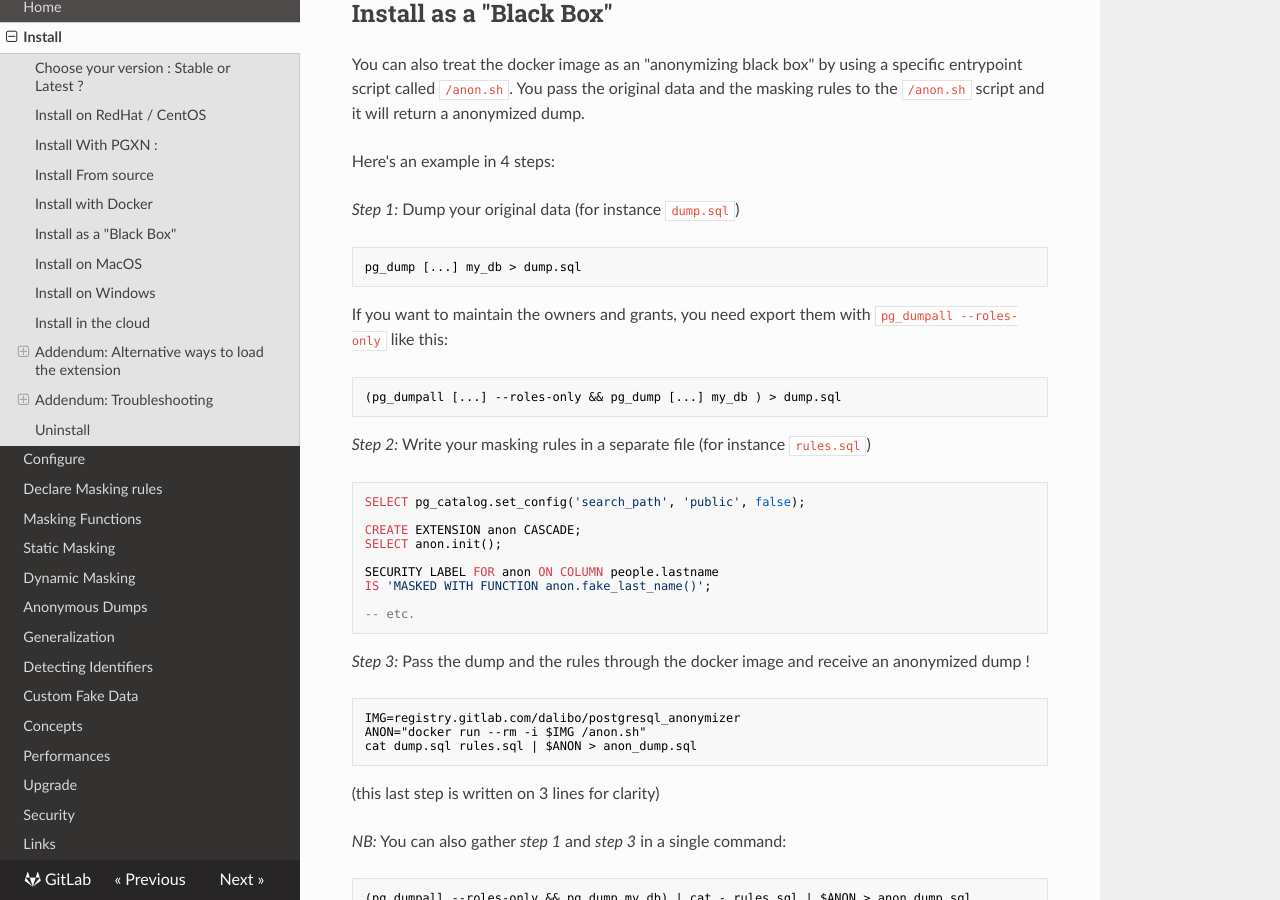
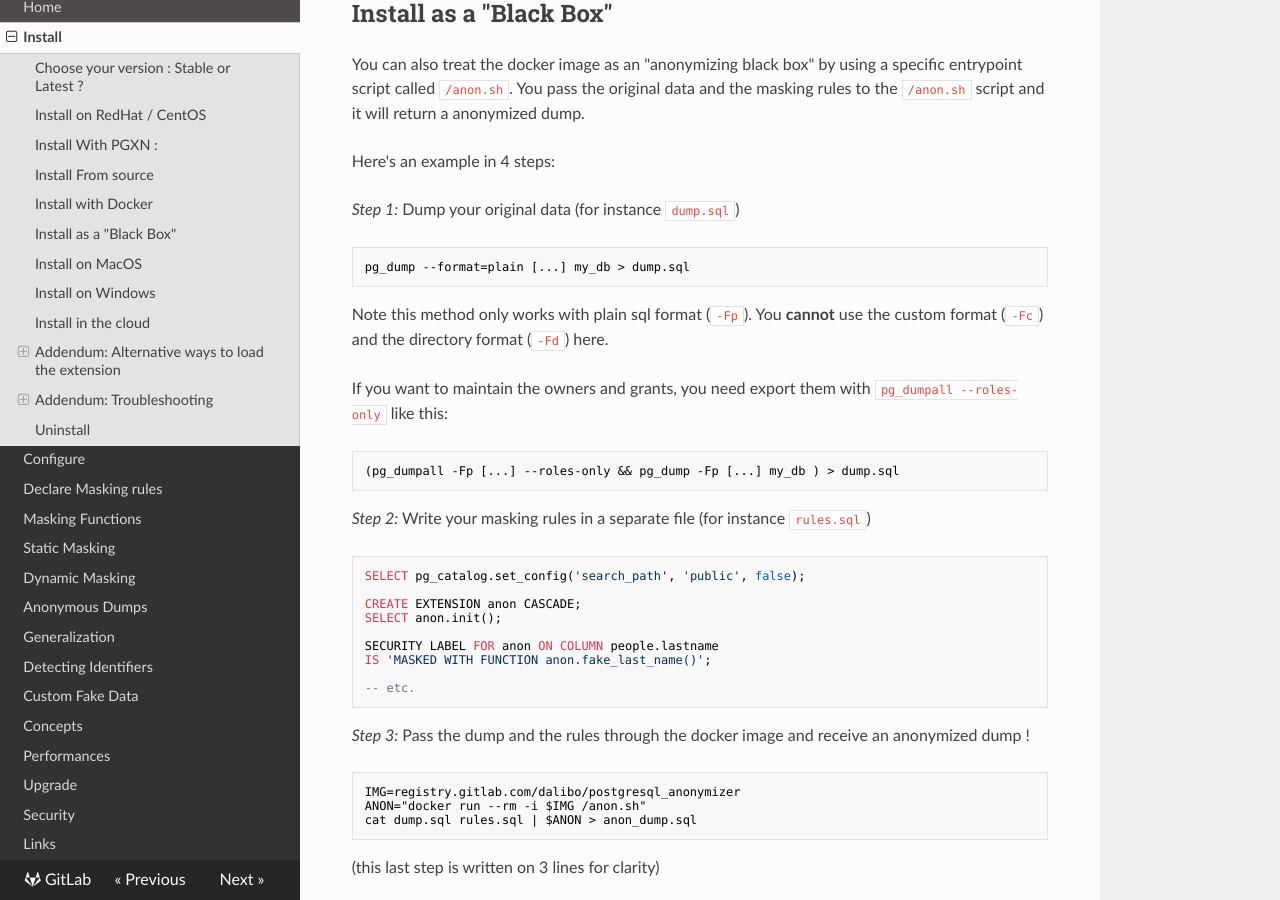
Before and after one commit to neondatabase/postgresql_anonymizer, an MkDocs documentation site: the page built from docs/INSTALL.md, in a window 1280 px wide and 900 px high, scrolled down 4525 px. Built offline with MkDocs 1.6.1, drawn with Linux system fonts in a browser that asks for light colours; nearby versions of some CDN libraries.

````diff
--- a/docs/INSTALL.md
+++ b/docs/INSTALL.md
@@ -275,16 +275,18 @@
 _Step 1:_  Dump your original data (for instance `dump.sql`)
 
 ```console
-pg_dump [...] my_db > dump.sql
+pg_dump --format=plain [...] my_db > dump.sql
 ```
+
+Note this method only works with plain sql format (`-Fp`). You **cannot**
+use the custom format (`-Fc`) and the directory format (`-Fd`) here.
 
 If you want to maintain the owners and grants, you need export them with
 `pg_dumpall --roles-only` like this:
 
 ```console
-(pg_dumpall [...] --roles-only && pg_dump [...] my_db ) > dump.sql
+(pg_dumpall -Fp [...] --roles-only && pg_dump -Fp [...] my_db ) > dump.sql
 ```
-
 
 _Step 2:_  Write your masking rules in a separate file (for instance `rules.sql`)
 
@@ -347,8 +349,9 @@
 ------------------------------------------------------------------------------
 
 > **WARNING** In previous versions, this extension could be installed on various
-> Database As A Service platforms (such as Amazon RDS). Starting with version 0.9,
-> this is not possible anymore. We do not support the former `standalone` method.
+> Database As A Service platforms (such as Amazon RDS). Starting with version
+> 0.9, this is not possible anymore. We do not support the former `standalone`
+> method.
 > If privacy and anonymity are a concern to you, we encourage you to contact the
 > customer services of these platforms and ask them if they plan to add this
 > extension to their catalog.
````
